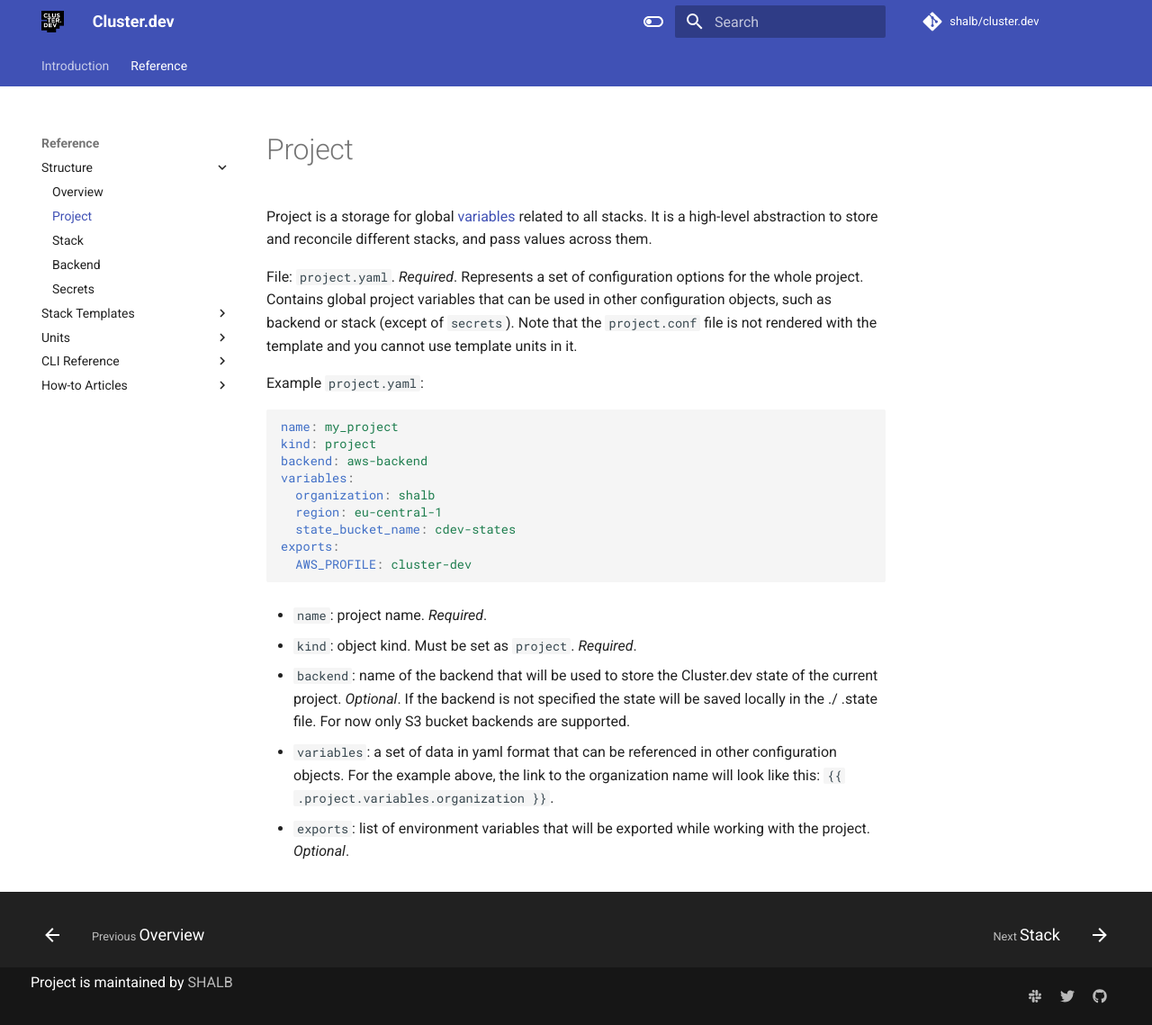
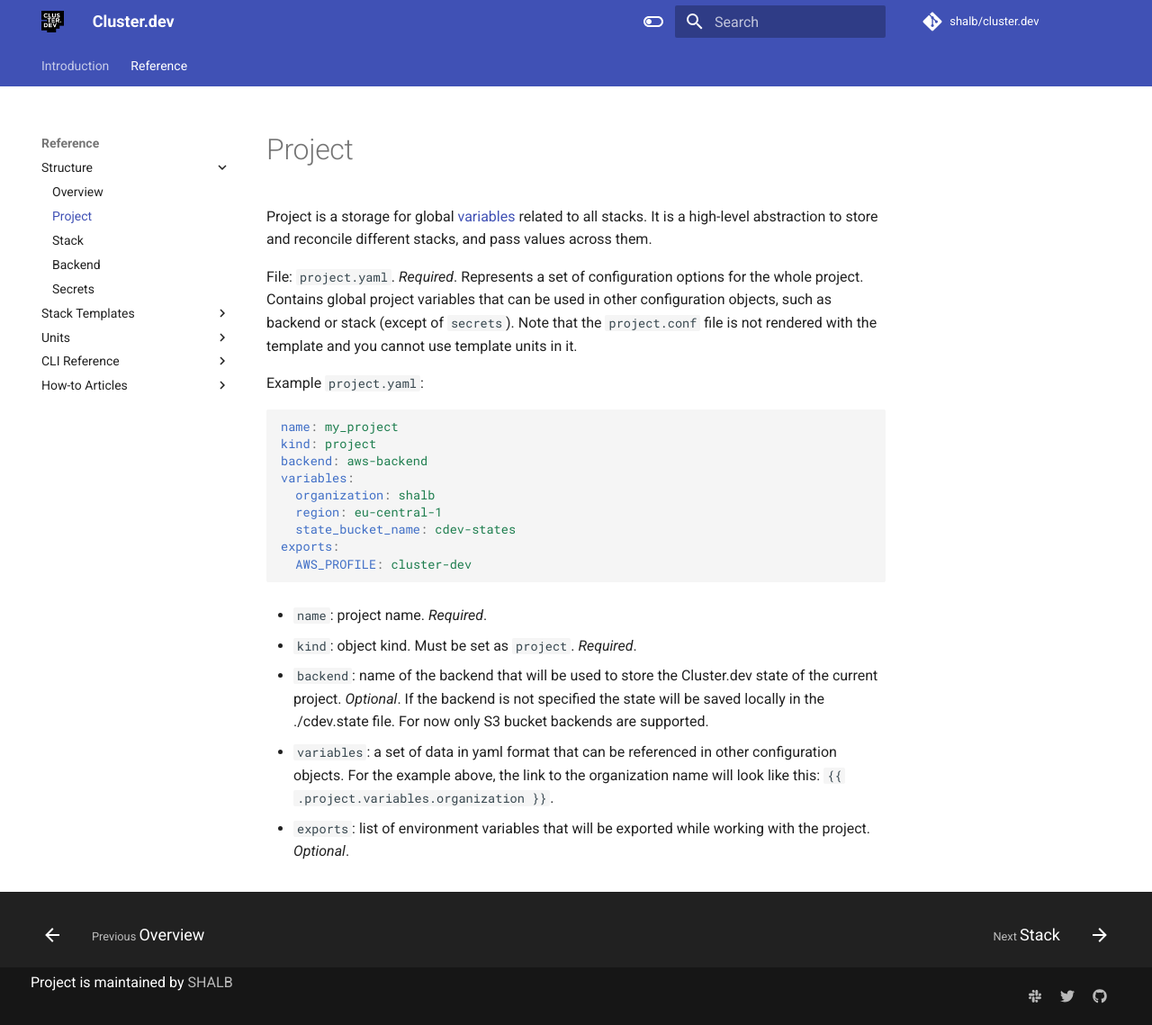
Before and after one commit to shalb/cluster.dev, an MkDocs documentation site: the page built from docs/structure-project.md, in a window 1280 px wide and 1139 px high. Shown: the whole window at 90% size. Built offline with MkDocs 1.6.1 and Material for MkDocs 9.7.7, drawn with Linux system fonts in a browser that asks for light colours; comment, search, counter and statistics services are not loaded.

```diff
--- a/docs/structure-project.md
+++ b/docs/structure-project.md
@@ -23,8 +23,7 @@
 
 * `kind`: object kind. Must be set as `project`. *Required*.
 
-* `backend`: name of the backend that will be used to store the Cluster.dev state of the current project. *Optional*. If the backend is not specified the state will be saved locally in the ./
-.state file. For now only S3 bucket backends are supported.
+* `backend`: name of the backend that will be used to store the Cluster.dev state of the current project. *Optional*. If the backend is not specified the state will be saved locally in the ./cdev.state file. For now only S3 bucket backends are supported.
 
 * `variables`: a set of data in yaml format that can be referenced in other configuration objects. For the example above, the link to the organization name will look like this: `{{ .project.variables.organization }}`.
 
```
Also changed, not shown: docs/cli-commands.md (+2 -0 lines), docs/cluster-state.md (added, +11 -0 lines).
